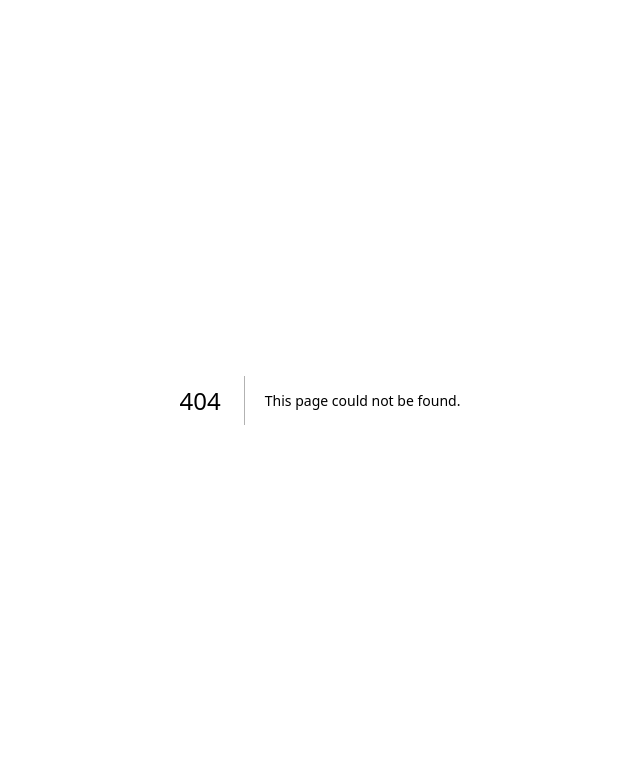
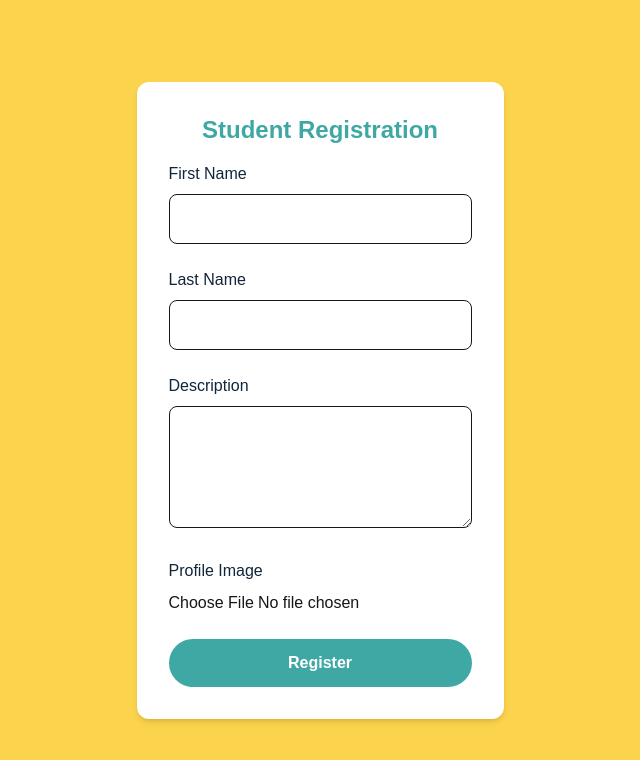
Before and after one commit to blackrainbowtest/mybridge, a Next.js app in the folder frontend/: page /register in a window 1280 px wide. Before the commit this address had no page. Shown: the top 760 px of the page, without its empty margins (320-960 px from the left). Built offline with nearby package versions, Linux system fonts and the light colour scheme.

Commit message:
Add base register form: name, surname, description, image upload, role-based rendering. Fix client directive for useSearchParams.

```diff
--- /dev/null
+++ b/frontend/app/register/page.tsx
@@ -0,0 +1,14 @@
+"use client";
+import RegisterForm from "@/components/RegisterForm";
+import { useSearchParams } from "next/navigation";
+
+export default function RegisterPage() {
+  const searchParams = useSearchParams();
+  const role = searchParams.get("role") === "owner" ? "owner" : "student";
+
+  return (
+    <div className="min-h-screen flex items-center justify-center bg-accent">
+      <RegisterForm role={role} />
+    </div>
+  );
+}
--- /dev/null
+++ b/frontend/components/RegisterForm.tsx
@@ -0,0 +1,76 @@
+import { useState } from "react";
+
+interface RegisterFormProps {
+  role: "student" | "owner";
+}
+
+export default function RegisterForm({ role }: RegisterFormProps) {
+  const [firstName, setFirstName] = useState("");
+  const [lastName, setLastName] = useState("");
+  const [description, setDescription] = useState("");
+  const [image, setImage] = useState<File | null>(null);
+
+  function handleImageChange(e: React.ChangeEvent<HTMLInputElement>) {
+    if (e.target.files && e.target.files[0]) {
+      setImage(e.target.files[0]);
+    }
+  }
+
+  function handleSubmit(e: React.FormEvent) {
+    e.preventDefault();
+    console.log({ role, firstName, lastName, description, image });
+  }
+
+  return (
+    <form onSubmit={handleSubmit} className="max-w-md mx-auto p-8 bg-white rounded-xl shadow-md space-y-6">
+      <h2 className="text-2xl font-bold text-center mb-4 text-secondary">
+        {role === "student" ? "Student Registration" : "Employer Registration"}
+      </h2>
+      <div>
+        <label className="block mb-2 font-medium text-primary">First Name</label>
+        <input
+          type="text"
+          value={firstName}
+          onChange={e => setFirstName(e.target.value)}
+          className="border p-3 rounded-lg w-full bg-white"
+          required
+        />
+      </div>
+      <div>
+        <label className="block mb-2 font-medium text-primary">Last Name</label>
+        <input
+          type="text"
+          value={lastName}
+          onChange={e => setLastName(e.target.value)}
+          className="border p-3 rounded-lg w-full bg-white"
+          required
+        />
+      </div>
+      <div>
+        <label className="block mb-2 font-medium text-primary">Description</label>
+        <textarea
+          value={description}
+          onChange={e => setDescription(e.target.value)}
+          className="border p-3 rounded-lg w-full bg-white"
+          rows={4}
+          required
+        />
+      </div>
+      <div>
+        <label className="block mb-2 font-medium text-primary">Profile Image</label>
+        <input
+          type="file"
+          accept="image/*"
+          onChange={handleImageChange}
+          className="w-full"
+        />
+      </div>
+      <button
+        type="submit"
+        className="w-full py-3 bg-secondary hover:bg-secondary-dark text-white rounded-full font-semibold transition"
+      >
+        Register
+      </button>
+    </form>
+  );
+}
```
